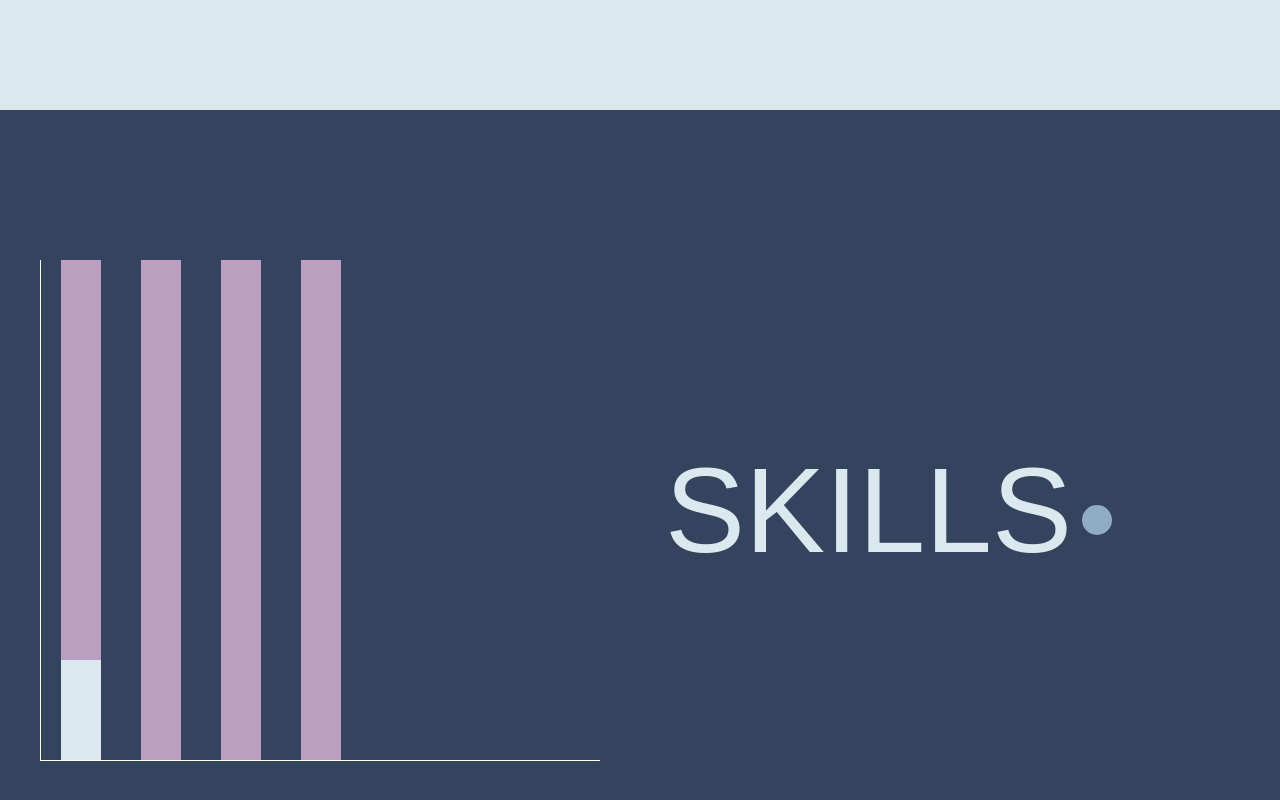
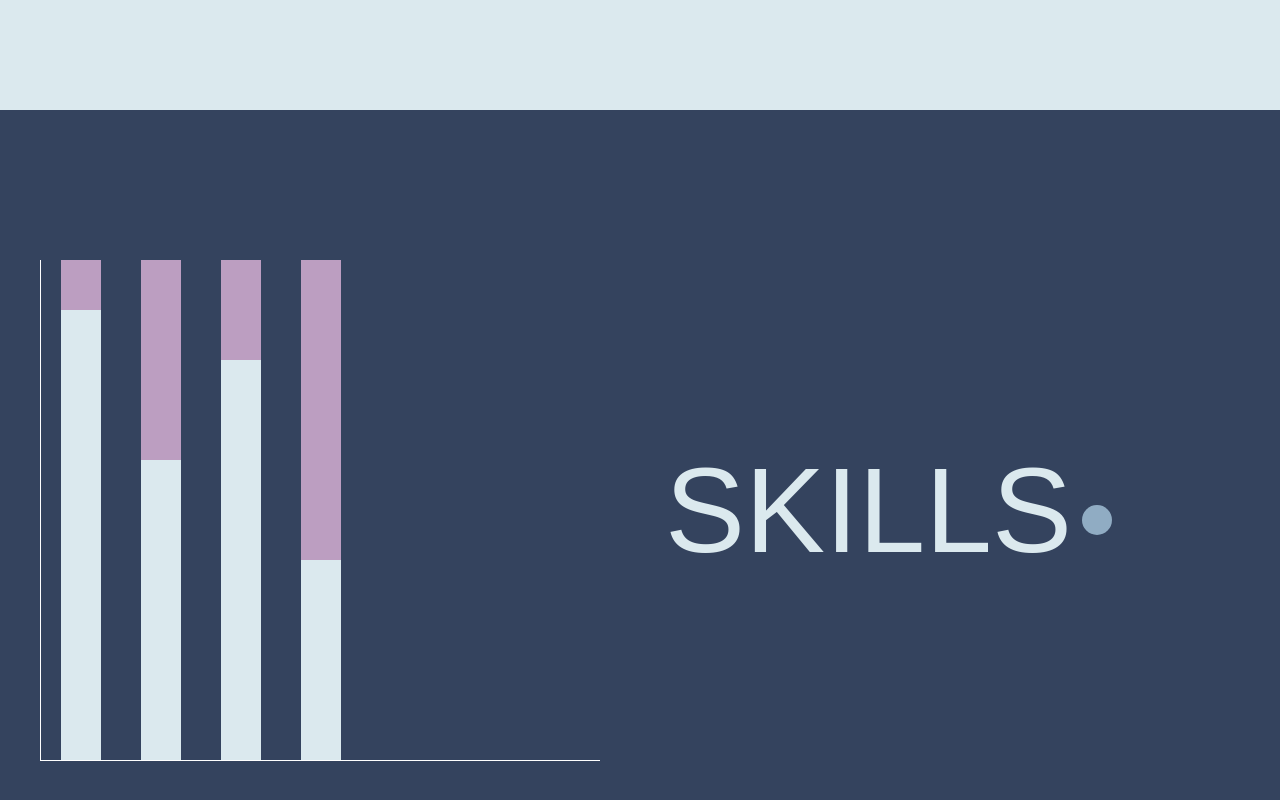
Before and after one commit to arrianne/portfolio-2019, a plain HTML site: page index.html in a window 1280 px wide. Shown: the part 2290-3090 px from the top of the page. Drawn offline with nearby package versions, Linux system fonts and the light colour scheme; files that its build step writes are made by us from their sources; a web font is replaced by a local one.

Commit message:
starting to animate skill bars

```diff
--- a/index.html
+++ b/index.html
@@ -98,17 +98,17 @@
       <div class="section four">
         <div class="title-box left">
           <div class="about-container">
-            <div class="skills">
-              <div class="css"></div>
+            <div class="skills-list">
+              <div class="skill css"></div>
             </div>
-            <div class="skills">
-              <div class="html"></div>
+            <div class="skills-list">
+              <div class="skill html"></div>
             </div>
-            <div class="skills">
-              <div class="javascript"></div>
+            <div class="skills-list">
+              <div class="skill javascript"></div>
             </div>
-            <div class="skills">
-              <div class="adobe"></div>
+            <div class="skills-list">
+              <div class="skill adobe"></div>
             </div>
           </div>
         </div>
--- a/jquery.js
+++ b/jquery.js
@@ -12,21 +12,43 @@ $( document ).ready(function() {
     });
 
   $('.title-box').scroll(function() {
-      console.log('Event Fired');
       $(this).css({
         'width' : '100%',
         'transition' : '0.4s'
       });
     });
 
-//keeping the burger menu at the top
-    var $nav = $('.burger-menu'),
-      posTop = $nav.position().top;
-  $(window).scroll(function () {
-    console.log("hiiii")
-    var y = $(this).scrollTop();
-    if (y > posTop) { $nav.addClass('fixed'); }
-    else { $nav.removeClass('fixed'); }
+
+
+  $(window).scroll(function(){
+      // Function used to detect if the element is scrolled into view
+      function elementScrolled(elem)
+      {
+          var docViewTop = $(window).scrollTop();
+          var docViewBottom = docViewTop + $(window).height();
+          var elemTop = $(elem).offset().top;
+          return ((elemTop <= docViewBottom) && (elemTop >= docViewTop));
+      }
+
+      // skill level - css
+      if(elementScrolled('.css')) {
+        console.log('Event Fired');
+          $('.css').stop().animate({height: "90%"},400,"swing");
+          $('.html').stop().animate({height: "60%"},400,"swing");
+          $('.javascript').stop().animate({height: "80%"},400,"swing");
+          $('.adobe').stop().animate({height: "40%"},400,"swing");
+
+      } else {
+          $('.css').stop().animate({height: "0%"},400,"swing");
+          $('.html').stop().animate({height: "0%"},400,"swing");
+          $('.css').stop().animate({height: "0%"},400,"swing");
+          $('.html').stop().animate({height: "0%"},400,"swing");
+
+      }
+
   });
 
+
+
+
 });
--- a/scss/styles.scss
+++ b/scss/styles.scss
@@ -304,7 +304,7 @@ ul {
       border-left: 1px solid white;
       border-bottom: 1px solid white;
 
-      .skills {
+      .skills-list {
         display: flex;
         align-items: flex-end;
         width: 40px;
@@ -313,11 +313,11 @@ ul {
         background: #bc9ec1;
         z-index: 3;
       }
-      .css {
-        height: 20%;
+      .skill {
         width: 100%;
         background: $pale-blue;
       }
+
     }
   }
 }
```
